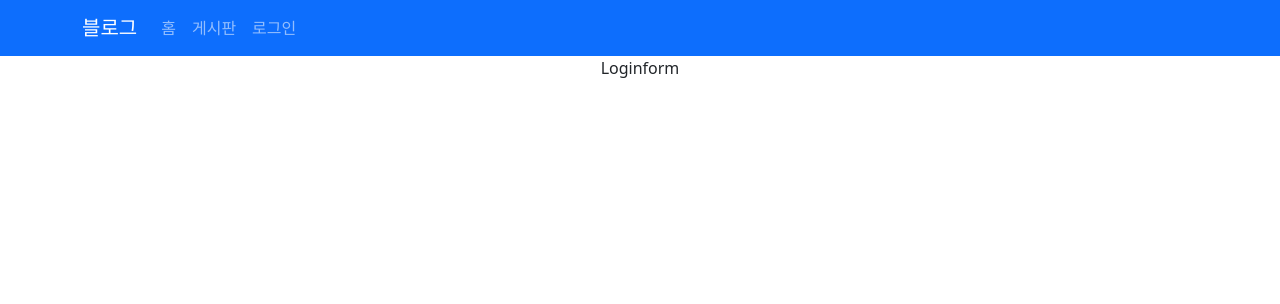
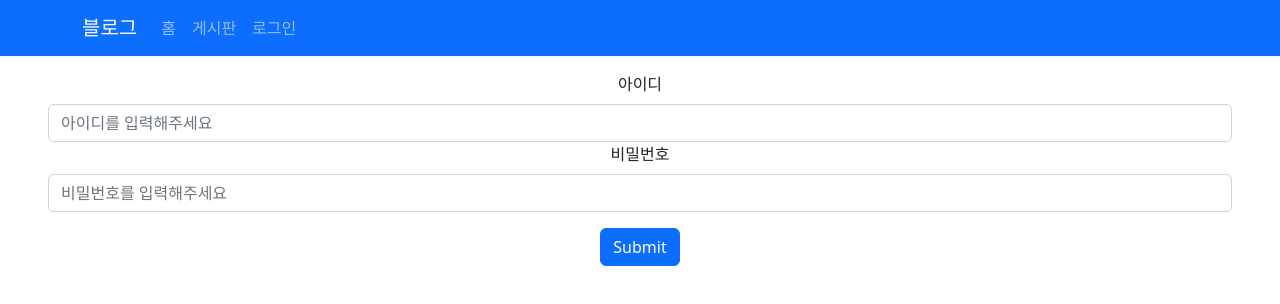
Before and after one commit to KIMPPT/React-blog, a React (Create React App) app: page /loginform in a window 1280 px wide. Shown: the top 304 px of the page. Built offline with nearby package versions, Linux system fonts and the light colour scheme.

Commit message:
04271104

```diff
--- a/src/App.js
+++ b/src/App.js
@@ -25,6 +25,8 @@
   //확실하게 처음에는 속성에 접근하지 않을 때 사용
   //[]-배열값을 사용할 때 초기값을 null 이나 ""으로 두면
   //map() 메서드를 쓸 수 없으므로 주의
+
+  //{name:"green"}
   let [user,setUser]=useState(
 null
   );
@@ -41,7 +43,7 @@
           <Route path="/board" element={<Board />} />
           <Route path="/boardlist" element={<Boardlist />} />
           <Route path="/boardform" element={<Boardform />} />
-          <Route path="/loginform" element={<Loginform />} />
+          <Route path="/loginform" element={<Loginform setUser={setUser}/>} />
         </Routes>
       </BrowserRouter>
     </div>
--- a/src/page/Loginform.jsx
+++ b/src/page/Loginform.jsx
@@ -1,7 +1,41 @@
-import React from 'react'
+import React from "react";
+import Button from "react-bootstrap/Button";
+import Form from "react-bootstrap/Form";
+import { useState } from "react";
+import { useNavigate } from "react-router-dom";
+export default function Loginform({ setUser }) {
+  let navigate=useNavigate();
+  let [name,setName]=useState();
+  let [password,setPassword]=useState();
+  //로그인 메서드
+  let loginUser=(e)=>{
+    e.preventDefault();
+    //지금은 초기값이 null 이기 때문에 user값을 가져오지 않음
+    //초기값에 속성이 정해져 있으면 ...user를 통해서 들고와야함
+    setUser({name:name})
+    navigate("/");
+  }
+  return (
+    <div>
+      <Form onSubmit={loginUser}
+      >
+        <Form.Group className="mx-5 pt-3" controlId="formBasicEmail">
+          <Form.Label>아이디</Form.Label>
+          <Form.Control
+          onChange={(e)=>{setName(e.target.value)}}
+          type="text" placeholder="아이디를 입력해주세요" />
+        </Form.Group>
 
-export default function Loginform() {
-  return (
-    <div>Loginform</div>
-  )
+        <Form.Group className="mx-5" controlId="formBasicPassword">
+          <Form.Label>비밀번호</Form.Label>
+          <Form.Control type="password" placeholder="비밀번호를 입력해주세요" />
+        </Form.Group>
+        <Form.Group className="mb-3" controlId="formBasicCheckbox"></Form.Group>
+        <Button variant="primary" type="submit"
+        onClick={()=>{}}>
+          Submit
+        </Button>
+      </Form>
+    </div>
+  );
 }
```
Also changed, not shown: src/components/BasicExample.jsx (added, +24 -0 lines).
